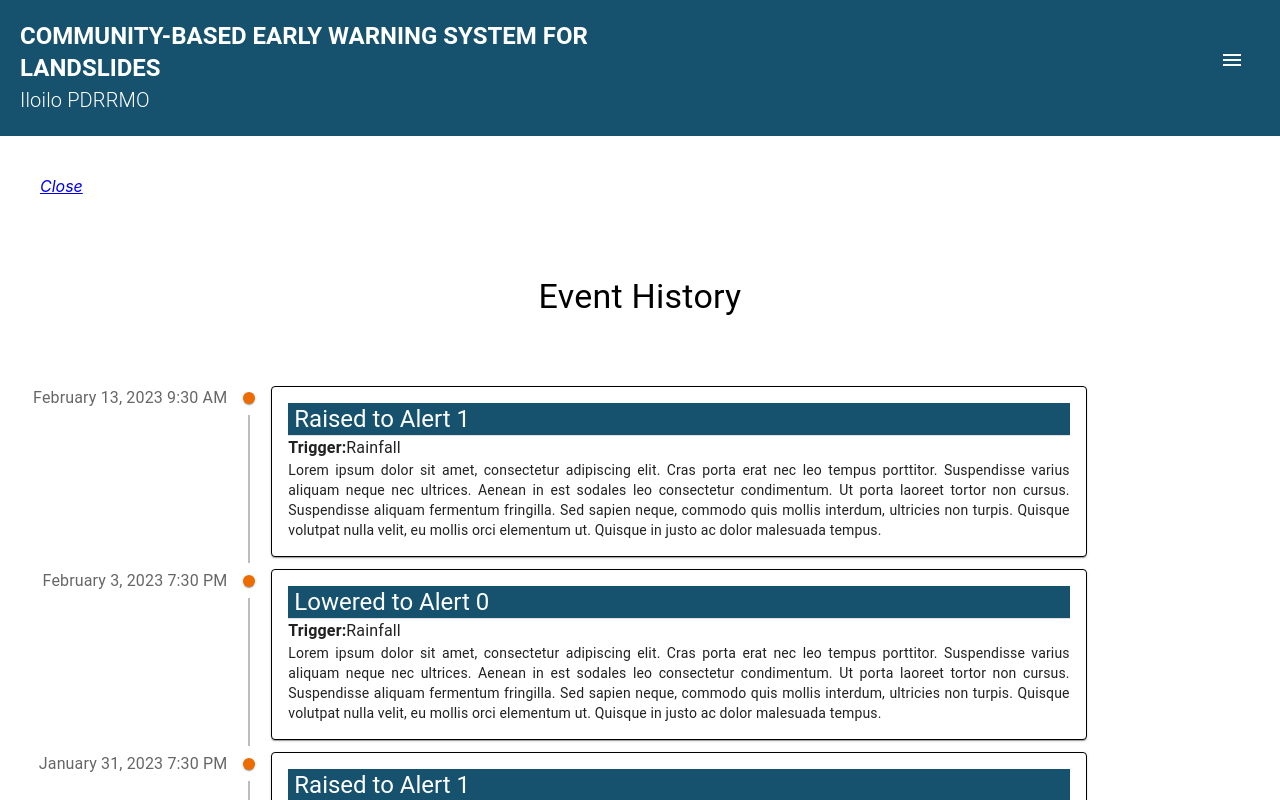
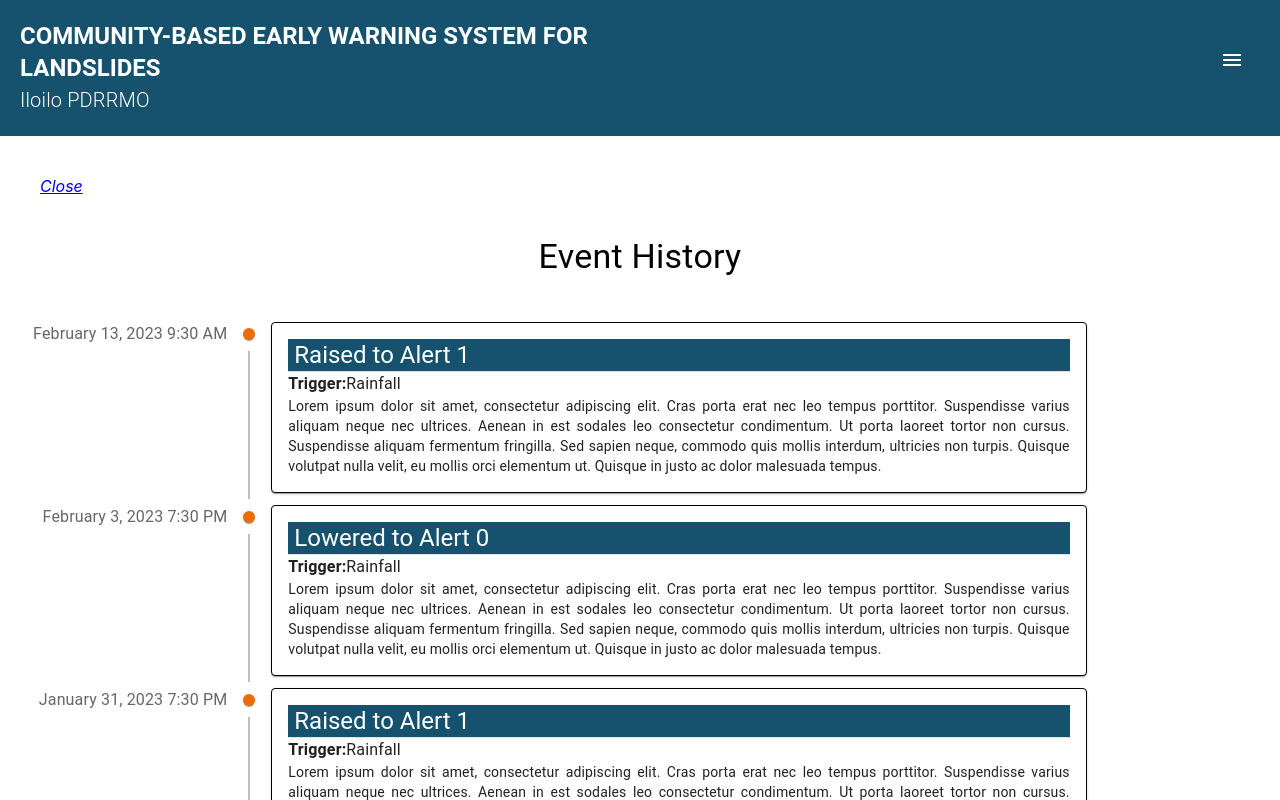
Before and after one commit to philline011/iloilo-pdrrmo-app, a React (Create React App) app: page /timeline in a window 1280 px wide. Shown: the top 800 px of the page. Built offline with nearby package versions, Linux system fonts and the light colour scheme.

Commit message:
minor fixes

```diff
--- a/src/components/Sidebar.js
+++ b/src/components/Sidebar.js
@@ -152,7 +152,6 @@ const Sidebar = (props) => {
           <div sx={{marginLeft: 10}}>
             <ListItem>
                 <ListItemButton
-                  selected={selectedSite === 0}
                   onClick={(event) =>{
                     setZoom(18)
                     handleSelectedSite(event, index)
--- a/src/components/TimelinePage.js
+++ b/src/components/TimelinePage.js
@@ -42,7 +42,7 @@ const TimelinePage = (props) => {
 
     return(
         <Grid container>
-            <Grid item xs={12} md={12} lg={12} sx={{margin: 5}}>
+            <Grid item xs={12} md={12} lg={12} sx={{marginTop: 5, marginLeft: 5}}>
                 <Link
                     component="button"
                     style={{fontStyle: 'italic', fontSize: 16}}
@@ -55,7 +55,7 @@ const TimelinePage = (props) => {
                         Close
                 </Link>
             </Grid>
-            <Grid item xs={12} md={12} lg={12} sx={{margin: 5}}>
+            <Grid item xs={12} md={12} lg={12} sx={{marginTop: 5, marginBottom: 2}}>
                 <Typography variant="h4" textAlign='center'>{selectedSiteHistory} Event History</Typography>
             </Grid>
             <Timeline sx={{
```
